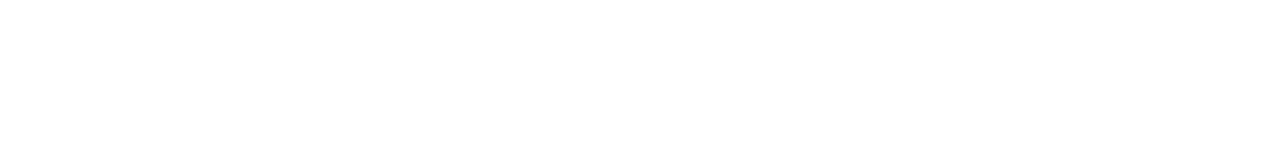
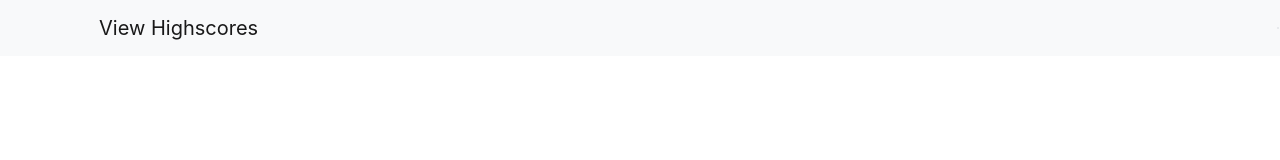
Before and after one commit to sayler3/Web-Coding-Quiz, a plain HTML site: page index.html in a window 1280 px wide. Drawn offline with nearby package versions, Linux system fonts and the light colour scheme.

Commit message:
setting scripts and adding navbar for timer

```diff
--- a/index.html
+++ b/index.html
@@ -4,9 +4,19 @@
     <meta charset="UTF-8">
     <meta name="viewport" content="width=device-width, initial-scale=1.0">
     <link rel="stylesheet" href="./style.css">
+    <link rel="stylesheet" href="https://cdn.jsdelivr.net/npm/bootstrap@4.5.3/dist/css/bootstrap.min.css" integrity="sha384-TX8t27EcRE3e/ihU7zmQxVncDAy5uIKz4rEkgIXeMed4M0jlfIDPvg6uqKI2xXr2" crossorigin="anonymous">
     <title>Coding Quiz</title>
 </head>
 <body>
+
+    <nav class="navbar navbar-expand-lg navbar-light bg-light">
+        <div class="container">
+          <a class="navbar-brand" href="#">View Highscores</a>
+        </div>
+        <div class="row justify-content-right border rounded-pill" id="countdown">
+      </nav>
+
     <script src="./script.js"></script>
+    <script src="https://cdn.jsdelivr.net/npm/bootstrap@4.5.3/dist/js/bootstrap.bundle.min.js" integrity="sha384-ho+j7jyWK8fNQe+A12Hb8AhRq26LrZ/JpcUGGOn+Y7RsweNrtN/tE3MoK7ZeZDyx" crossorigin="anonymous"></script>
 </body>
 </html>
```
